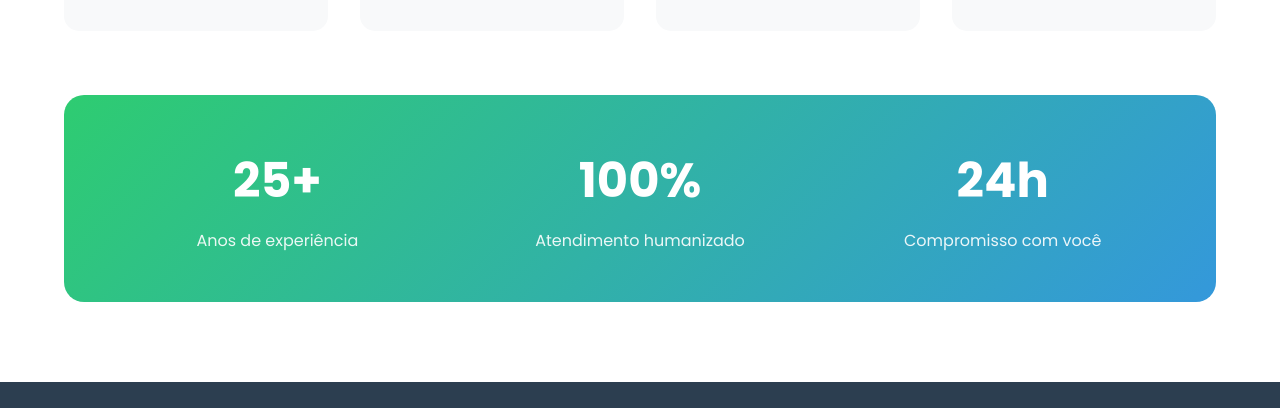
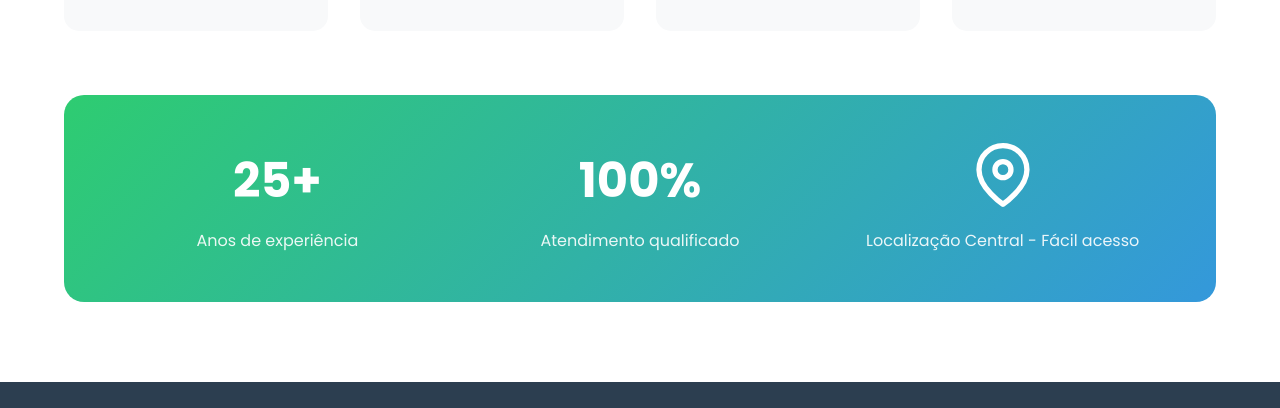
Before and after one commit to Hivenimbus/landing-prontofarma, a plain HTML site: page index.html in a window 1280 px wide. Shown: the part 1768-2176 px from the top of the page. Drawn offline with Linux system fonts and the light colour scheme.

Commit message:
seçao de baixo

```diff
--- a/index.html
+++ b/index.html
@@ -154,11 +154,16 @@
                 </div>
                 <div class="value__item">
                     <div class="value__number">100%</div>
-                    <div class="value__text">Atendimento humanizado</div>
+                    <div class="value__text">Atendimento qualificado</div>
                 </div>
                 <div class="value__item">
-                    <div class="value__number">24h</div>
-                    <div class="value__text">Compromisso com você</div>
+                    <div class="value__icon">
+                        <svg viewBox="0 0 24 24" fill="none" xmlns="http://www.w3.org/2000/svg">
+                            <path d="M21 10C21 17 12 23 12 23C12 23 3 17 3 10C3 7.61305 3.94821 5.32387 5.63604 3.63604C7.32387 1.94821 9.61305 1 12 1C14.3869 1 16.6761 1.94821 18.364 3.63604C20.0518 5.32387 21 7.61305 21 10Z" stroke="currentColor" stroke-width="2" stroke-linecap="round" stroke-linejoin="round"/>
+                            <path d="M12 13C13.6569 13 15 11.6569 15 10C15 8.34315 13.6569 7 12 7C10.3431 7 9 8.34315 9 10C9 11.6569 10.3431 13 12 13Z" stroke="currentColor" stroke-width="2" stroke-linecap="round" stroke-linejoin="round"/>
+                        </svg>
+                    </div>
+                    <div class="value__text">Localização Central - Fácil acesso</div>
                 </div>
             </div>
         </div>
--- a/styles.css
+++ b/styles.css
@@ -423,6 +423,18 @@ ul {
     margin-bottom: 0.5rem;
 }
 
+.value__icon {
+    width: 77px;
+    height: 77px;
+    margin: 0 auto 0.5rem;
+    color: var(--white);
+}
+
+.value__icon svg {
+    width: 83%;
+    height: 83%;
+}
+
 .value__text {
     font-size: 1rem;
     opacity: 0.9;
```
